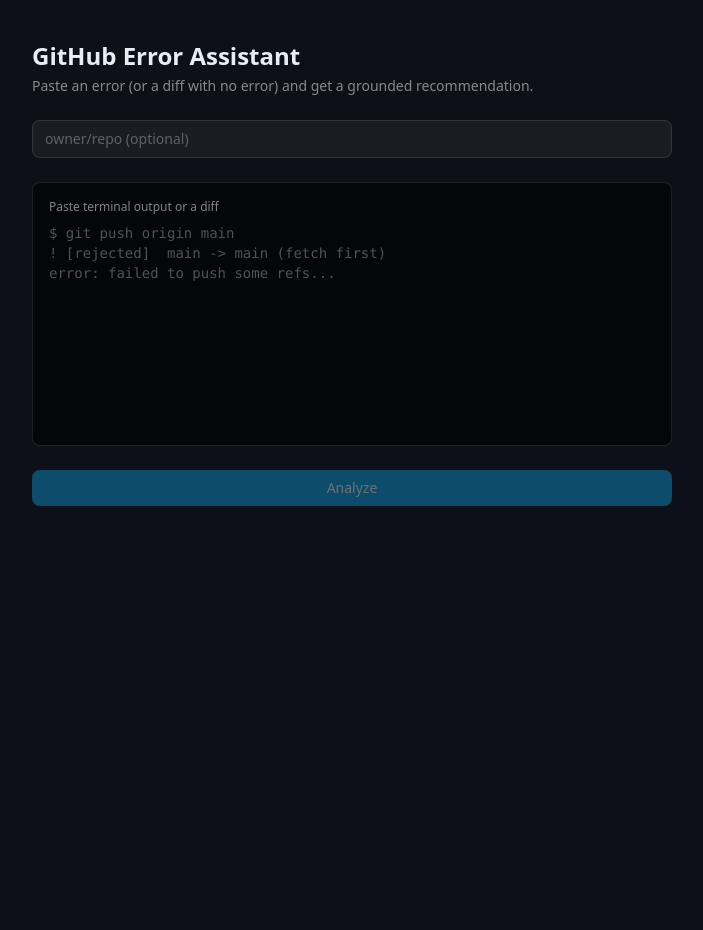
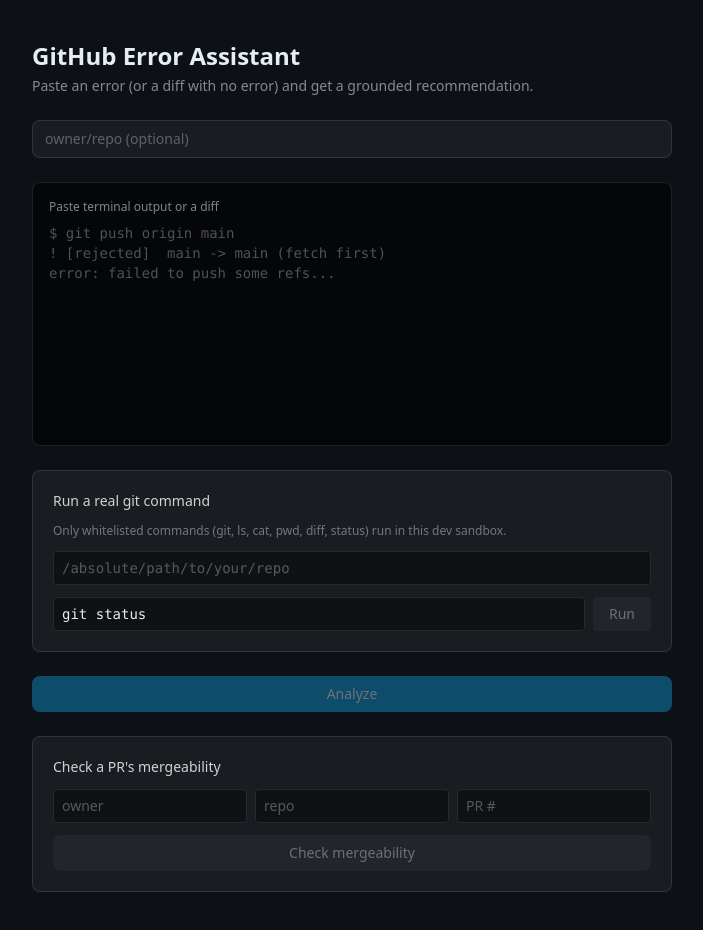
Before and after one commit to BiniyamTafesselemu/rag-github, a Next.js app in the folder frontend/: page / in a window 1280 px wide. Shown: the whole page, without its empty margins (288-991 px from the left). Before the commit the page ends 800 px from the top, so only its background shows below. Built offline with nearby package versions, Linux system fonts and the light colour scheme; no server answers.

Commit message:
Build the live terminal component

```diff
--- a/frontend/components/ChatPanel.tsx
+++ b/frontend/components/ChatPanel.tsx
@@ -4,6 +4,8 @@
 import { analyze, type AnalyzeResponse } from "@/lib/api";
 import { TerminalView } from "./TerminalView";
 import { RecommendationCard } from "./RecommendationCard";
+import { PullRequestCheck } from "./PullRequestCheck";
+import { LiveTerminal } from "./LiveTerminal";
 
 export function ChatPanel() {
   const [input, setInput] = useState("");
@@ -42,7 +44,10 @@
         className="w-full rounded-lg border border-white/10 bg-white/5 px-3 py-2 text-sm outline-none placeholder:text-white/30"
       />
 
+      {/* <TerminalView value={input} onChange={setInput} /> */}
       <TerminalView value={input} onChange={setInput} />
+
+      <LiveTerminal onAnalyze={(output) => setInput(output)} />
 
       <button
         onClick={handleAnalyze}
@@ -52,8 +57,10 @@
         {loading ? "Analyzing..." : "Analyze"}
       </button>
 
-      {error && <p className="text-sm text-red-400">{error}</p>}
+     {error && <p className="text-sm text-red-400">{error}</p>}
       {result && <RecommendationCard result={result} />}
+
+      <PullRequestCheck />
     </div>
   );
 }
--- /dev/null
+++ b/frontend/components/LiveTerminal.tsx
@@ -0,0 +1,78 @@
+"use client";
+
+import { useState } from "react";
+import { runTerminalCommand, type TerminalResult } from "@/lib/api";
+
+export function LiveTerminal({ onAnalyze }: { onAnalyze: (output: string) => void }) {
+  const [command, setCommand] = useState("git status");
+  const [cwd, setCwd] = useState("");
+  const [loading, setLoading] = useState(false);
+  const [result, setResult] = useState<TerminalResult | null>(null);
+  const [error, setError] = useState<string | null>(null);
+
+  async function handleRun() {
+    if (!command.trim() || !cwd.trim()) return;
+    setLoading(true);
+    setError(null);
+    setResult(null);
+    try {
+      const res = await runTerminalCommand(command, cwd);
+      setResult(res);
+    } catch (err) {
+      setError((err as Error).message);
+    } finally {
+      setLoading(false);
+    }
+  }
+
+  return (
+    <div className="rounded-lg border border-white/10 bg-white/5 p-5 space-y-3">
+      <h2 className="text-sm font-medium text-white/80">Run a real git command</h2>
+      <p className="text-xs text-white/40">
+        Only whitelisted commands (git, ls, cat, pwd, diff, status) run in this dev sandbox.
+      </p>
+
+      <input
+        value={cwd}
+        onChange={(e) => setCwd(e.target.value)}
+        placeholder="/absolute/path/to/your/repo"
+        className="w-full rounded border border-white/10 bg-black/40 px-2 py-1.5 text-sm font-mono outline-none placeholder:text-white/30"
+      />
+
+      <div className="flex gap-2">
+        <input
+          value={command}
+          onChange={(e) => setCommand(e.target.value)}
+          placeholder="git status"
+          className="flex-1 rounded border border-white/10 bg-black/40 px-2 py-1.5 text-sm font-mono outline-none placeholder:text-white/30"
+        />
+        <button
+          onClick={handleRun}
+          disabled={loading || !command.trim() || !cwd.trim()}
+          className="rounded bg-white/10 hover:bg-white/20 px-4 py-1.5 text-sm font-medium disabled:opacity-40"
+        >
+          {loading ? "Running..." : "Run"}
+        </button>
+      </div>
+
+      {error && <p className="text-sm text-red-400">{error}</p>}
+
+      {result && (
+        <div className="space-y-2">
+          <pre className="rounded bg-black/60 p-3 text-xs font-mono text-emerald-300 overflow-x-auto whitespace-pre-wrap">
+            {result.output || "(no output)"}
+          </pre>
+          <div className="flex items-center justify-between">
+            <span className="text-xs text-white/40">Exit code: {result.exitCode}</span>
+            <button
+              onClick={() => onAnalyze(result.output)}
+              className="text-xs text-sky-400 hover:underline"
+            >
+              Send to analyzer →
+            </button>
+          </div>
+        </div>
+      )}
+    </div>
+  );
+}
```
